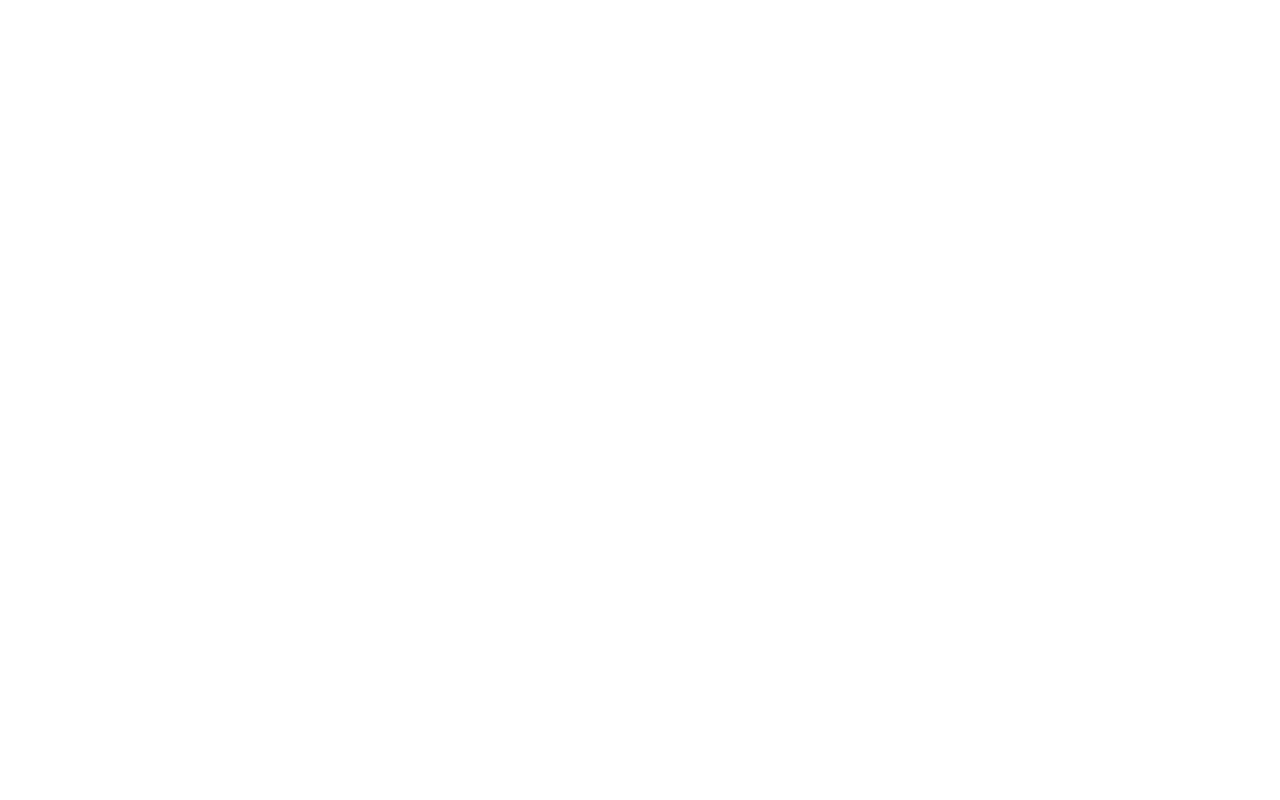
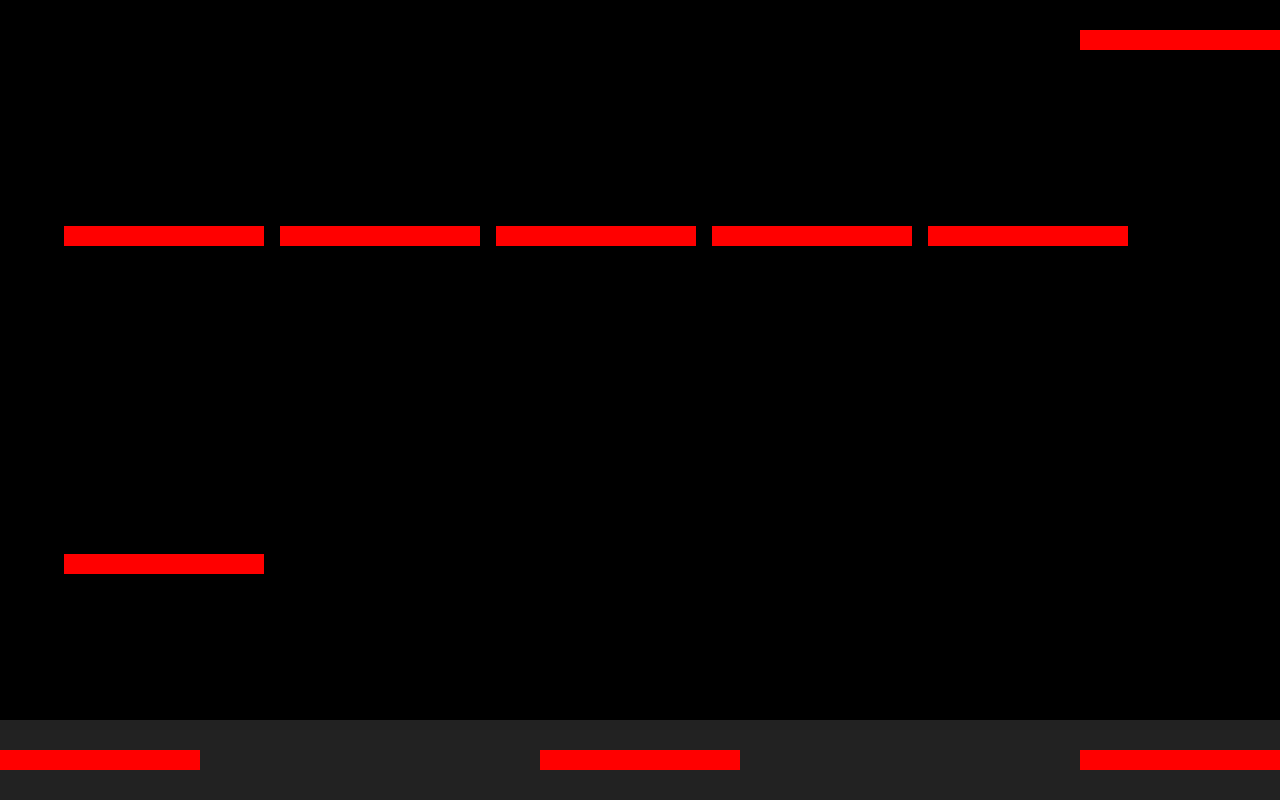
Before and after one commit to NickAstley/html-css-zoom, a plain HTML site: page index.html in a window 1280 px wide. Drawn offline with Linux system fonts and the light colour scheme.

Commit message:
Created base structure

```diff
--- a/css/style.css
+++ b/css/style.css
@@ -0,0 +1,56 @@
+* {
+    box-sizing: border-box;
+    margin: 0;
+    padding: 0;
+}
+
+body {
+    color: white;
+    background-color: black;
+}
+
+.main-container {
+    height: 100vh;
+}
+
+.row {
+    display: flex;
+    flex-wrap: wrap;
+    align-items: center;
+    gap: var(--gap, 0);
+}
+
+.small-row {
+    height: 10vh;
+}
+
+.large-row {
+    height: 80vh;
+}
+
+.justify-end {
+    justify-content: flex-end;
+}
+
+.justify-between {
+    justify-content: space-between;
+}
+
+.col {
+    background-color: red;
+    width: 200px;
+    height: 20px;
+}
+
+.gap-1 {
+    --gap : 1rem;
+}
+
+.container {
+    width: 90%;
+    margin: 0 auto;
+}
+
+.menu {
+    background-color: #222222;
+}
--- a/index.html
+++ b/index.html
@@ -7,9 +7,26 @@
     <title>Zoom</title>
     <meta name="description" content="Esercizio di riproduzione dell'interfaccia di Zoom">
     <meta name="keywords" content="zoom, esercizio">
-    <link rel="stylesheet" href="css/style.css>
+    <link rel="stylesheet" href="css/style.css">
 </head>
 <body>
-
+    <div class="main-container">
+        <div class="row small-row justify-end">
+            <div class="col"></div>
+        </div>
+        <div class="container row large-row gap-1">
+            <div class="col"></div>
+            <div class="col"></div>
+            <div class="col"></div>
+            <div class="col"></div>
+            <div class="col"></div>
+            <div class="col"></div>
+        </div>
+        <div class="menu row small-row justify-between">
+            <div class="col"></div>
+            <div class="col"></div>
+            <div class="col"></div>
+        </div>
+    </div>
 </body>
 </html>
```
